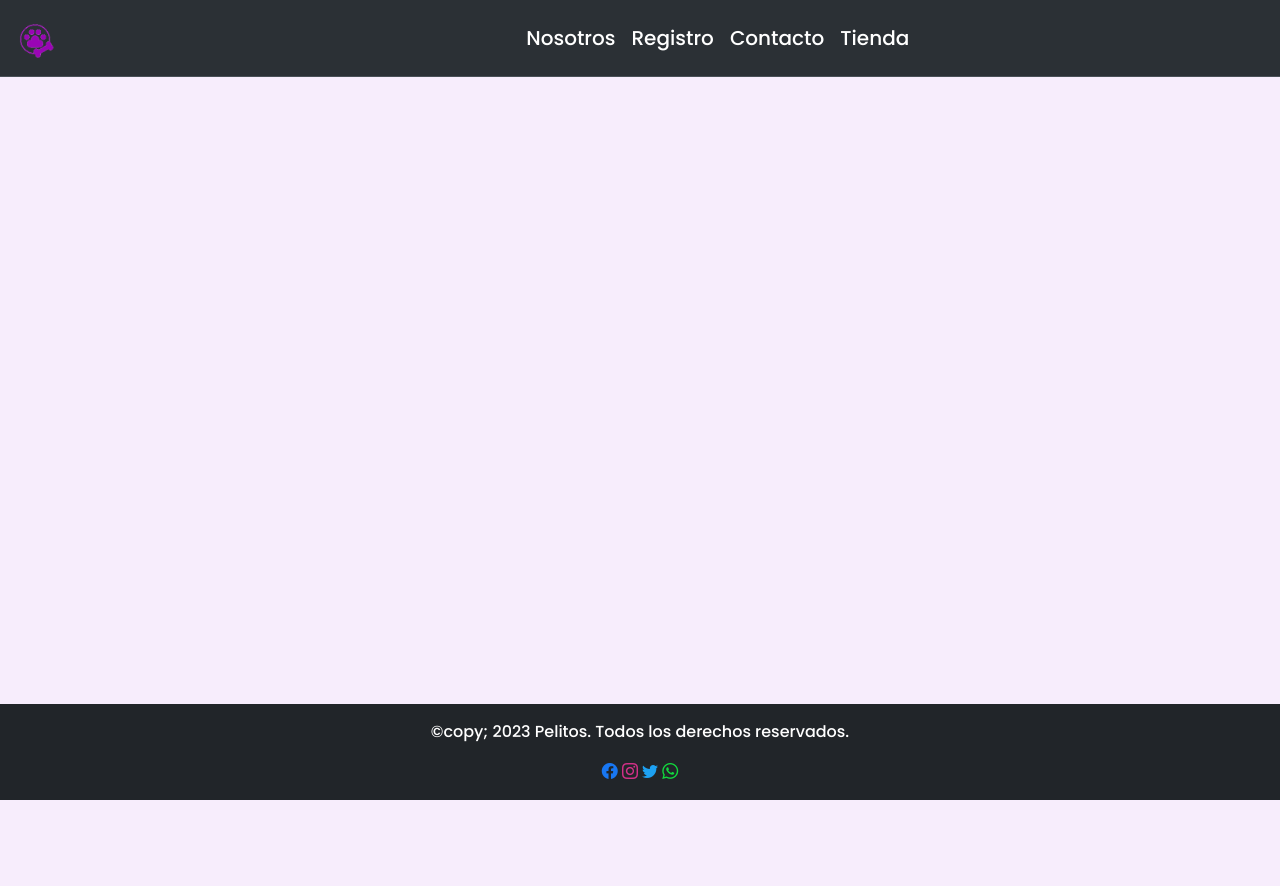
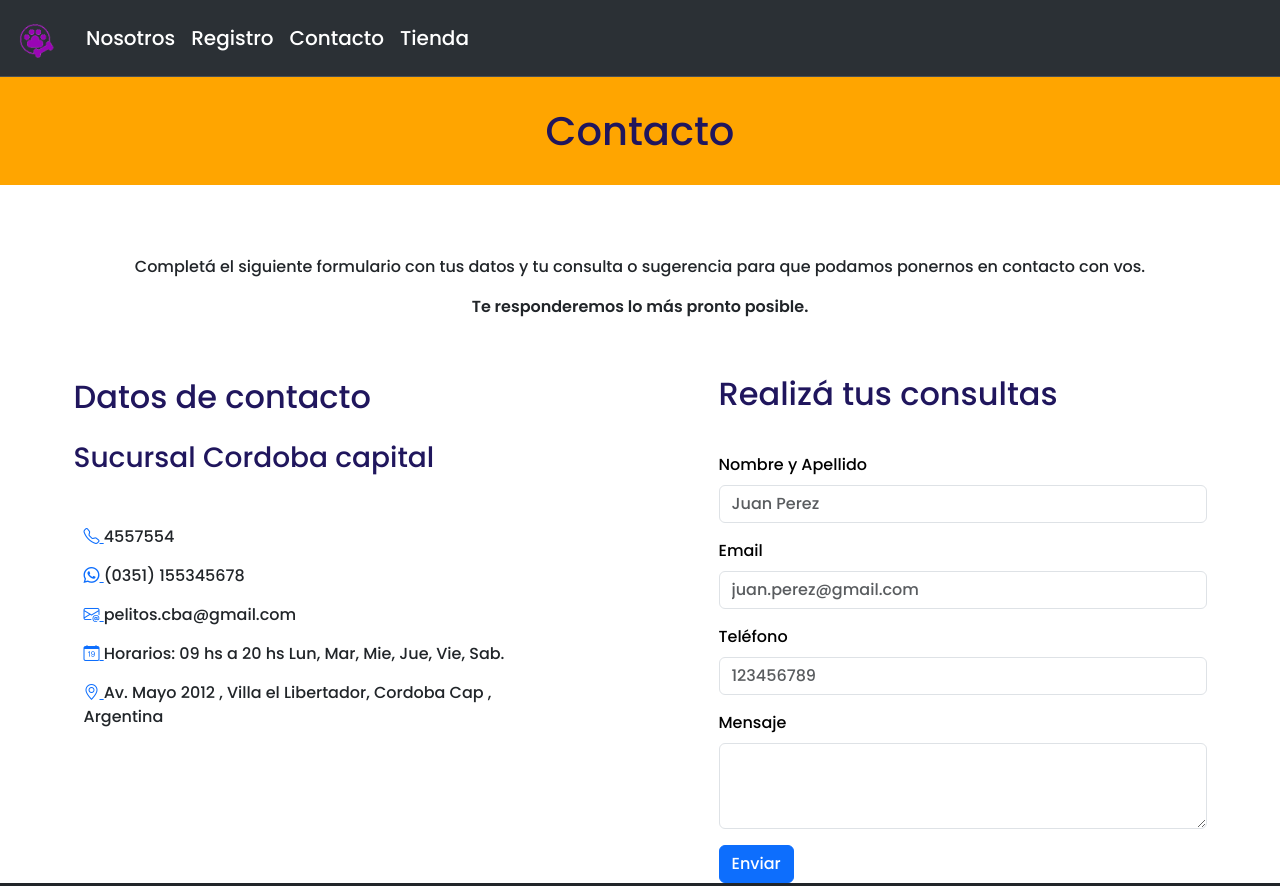
Before and after one commit to IsabelMartha/IsabelMartha.github.io, a plain HTML site: page DirHtml/contacto.html in a window 1280 px wide. Shown: the top 886 px of the page. Before the commit the page ends 800 px from the top, so only its background shows below. Drawn offline with nearby package versions, Linux system fonts and the light colour scheme.

Commit message:
contacto modificado

```diff
--- a/DirCss/contacto.css
+++ b/DirCss/contacto.css
@@ -4,19 +4,82 @@
 	font-family: 'Poppins', sans-serif;
 }
 
-.contenedor{
-    /* width: 80%; */
-    display:flex;
-    flex-direction: column;
-    align-items: center;
+main section .grid-container {
+    padding-left: 0;
+    padding-right: 0;
 }
 
-.contenedor form{
-    width: 600px;
+
+main section .titles h1{
+    color: #20165d;
+    background-color: orange;
+    padding: 30px 0;
+    text-align: center;
 }
 
-@media screen and (max-width:600px){
-    .contenedor form{
-        width: 100%;
-    }
+
+main section .titles .description{
+    margin-top: 70px;
+    padding: 0 10px;
+    text-align: center;
+
 }
+
+
+main section .titles .description-extra{
+    text-align: center;
+}
+
+main section .grid-container .title-container{
+    color: #20165d;
+    padding: 0 10px;
+}
+
+main section .grid-container .title-container h3{
+    margin-top: 25px;
+}
+
+
+main section .grid-container .icons-container{
+    margin-top: 35px;
+    display: flex;
+    flex-direction: column;
+    padding: 0 20px;
+}
+
+main section .grid-container .icons-container div{
+    margin-top: 15px;
+}
+.grid-container{
+    display: grid;
+    grid-template-columns: 1fr 1fr; /* Divide en dos columnas iguales */
+    gap: 10px; /* Espacio entre las celdas, ajusta según lo desees */
+}
+
+main section .grid-container .title-container .mb-3{
+    color: black;
+}
+
+@media screen and (max-width:767px){
+  .grid-container {
+    grid-template-columns: 1fr;
+  }
+}
+
+
+
+main section .grid-container .container-direction{
+    width: 80%;
+    margin: 43px auto 0;
+
+}
+
+main section .grid-container .container-form{
+    width: 80%;
+    margin: 40px auto 0;
+
+}
+
+main section .grid-container .container-form .title-container .container-conection{
+    margin-top: 40px;
+}
--- a/DirHtml/contacto.html
+++ b/DirHtml/contacto.html
@@ -1,5 +1,6 @@
 <!DOCTYPE html>
 <html lang="en">
+
 <head>
 	<meta charset="UTF-8">
 	<meta http-equiv="X-UA-Compatible" content="IE=edge">
@@ -13,9 +14,11 @@
 	<link rel="preconnect" href="https://fonts.gstatic.com" crossorigin>
 	<link href="https://fonts.googleapis.com/css2?family=Poppins:ital,wght@0,200;0,300;0,500;0,600;1,300&display=swap"
 		rel="stylesheet">
-	<link rel="stylesheet" href="/DirCss/index.css">
+	<link rel="stylesheet" href="../DirCss/contacto.css">
+
 	<title>Contacto</title>
 </head>
+
 <body>
 	<header>
 		<nav class="navbar navbar-expand-lg fs-5 bg-body-tertiary navbar bg-dark border-bottom border-bottom-dark"
@@ -47,12 +50,118 @@
 		</nav>
 	</header>
 	<main>
+		<section>
 
+			<div class="titles">
+				<h1>Contacto</h1>
+
+				<p class="description">
+					Completá el siguiente formulario con tus datos y tu consulta o sugerencia para que podamos
+					ponernos en contacto con vos.
+				</p>
+
+				<p class="description-extra">
+					<strong>
+						Te responderemos lo más pronto posible.
+					</strong>
+
+				</p>
+			</div>
+			<div class="grid-container">
+				<div class="container-direction">
+					<div class="title-container">
+						<h2>Datos de contacto</h2>
+						<h3>Sucursal Cordoba capital</h3>
+					</div>
+					<div class="icons-container">
+						<div>
+							<a href="#" id="telephone">
+								<i class="bi bi-telephone"></i>
+							</a>
+							<span>
+								4557554
+							</span>
+						</div>
+
+						<div>
+							<a href="#" id="whatsapp">
+								<i class="bi bi-whatsapp"></i>
+							</a>
+							<span>
+								(0351) 155345678
+							</span>
+						</div>
+
+						<div>
+							<a href="#" id="bi-envelope-at">
+								<i class="bi bi-envelope-at"></i>
+							</a>
+							<span>
+								pelitos.cba@gmail.com
+							</span>
+						</div>
+
+						<div>
+							<a href="#" id="bi-calendar-date">
+								<i class="bi bi-calendar-date"></i>
+							</a>
+							<span>
+								Horarios: 09 hs a 20 hs Lun, Mar, Mie, Jue, Vie, Sab.
+							</span>
+						</div>
+
+						<div>
+							<a href="#" id="bi-geo-alt">
+								<i class="bi bi-geo-alt"></i>
+							</a>
+							<span>
+								Av. Mayo 2012 , Villa el Libertador, Cordoba Cap , Argentina
+							</span>
+						</div>
+
+					</div>
+				</div>
+
+
+
+				<div class="container-form">
+					<div class="title-container">
+						<h2>
+							Realizá tus consultas
+						</h2>
+						<div class="container-conection">
+							<div class="mb-3">
+								<label for="name" class="form-label">Nombre y Apellido</label>
+								<input type="text" class="form-control" id="name" placeholder="Juan Perez">
+							</div>
+
+							<div class="mb-3">
+								<label for="email" class="form-label">Email</label>
+								<input type="email" class="form-control" id="email" placeholder="juan.perez@gmail.com">
+							</div>
+
+							<div class="mb-3">
+								<label for="phone" class="form-label">Teléfono</label>
+								<input type="number" class="form-control" id="phone" placeholder="123456789">
+							</div>
+							<div class="mb-3">
+								<label for="text" class="form-label">Mensaje</label>
+								<textarea class="form-control" id="text" rows="3"></textarea>
+							</div>
+
+							<button type="submit" class="btn btn-primary">Enviar</button>
+
+						</div>
+					</div>
+				</div>
+
+			</div>
+		</section>
 	</main>
-<footer  class="bg-dark text-white text-center py-3 fixed-bottom">
+	<footer class="bg-dark text-white text-center py-3">
 		<p>©copy; 2023 Pelitos. Todos los derechos reservados.</p>
-  <a href="#" id="facebook">
-    <i class="bi bi-facebook"></i>
+		<a href="#" id="telefono">
+			<i class="bi bi-telefono"></i>
 		</a>
 		<a href="#" id="instagram">
 			<i class="bi bi-instagram"></i>
@@ -64,7 +173,10 @@
 			<i class="bi bi-whatsapp"></i>
 		</a>
 	</footer>
-<script src="https://cdn.jsdelivr.net/npm/bootstrap@5.3.0/dist/js/bootstrap.bundle.min.js" integrity="sha384-geWF76RCwLtnZ8qwWowPQNguL3RmwHVBC9FhGdlKrxdiJJigb/j/68SIy3Te4Bkz" crossorigin="anonymous"></script>
+	<script src="https://cdn.jsdelivr.net/npm/bootstrap@5.3.0/dist/js/bootstrap.bundle.min.js"
+		integrity="sha384-geWF76RCwLtnZ8qwWowPQNguL3RmwHVBC9FhGdlKrxdiJJigb/j/68SIy3Te4Bkz"
+		crossorigin="anonymous"></script>
 	<link rel="stylesheet" href="https://cdn.jsdelivr.net/npm/bootstrap-icons@1.10.5/font/bootstrap-icons.css">
 </body>
+
 </html>
```
Lines whose indentation alone changed are shown as unchanged.
